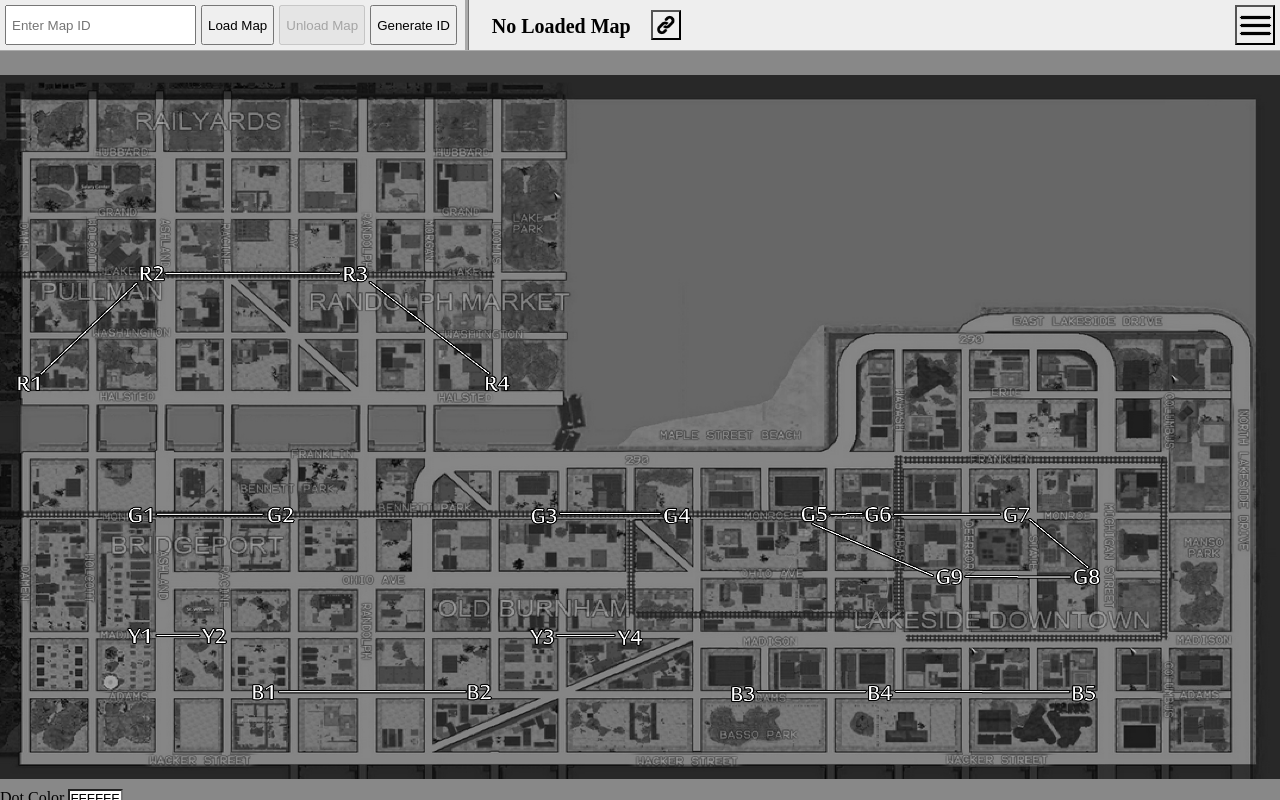
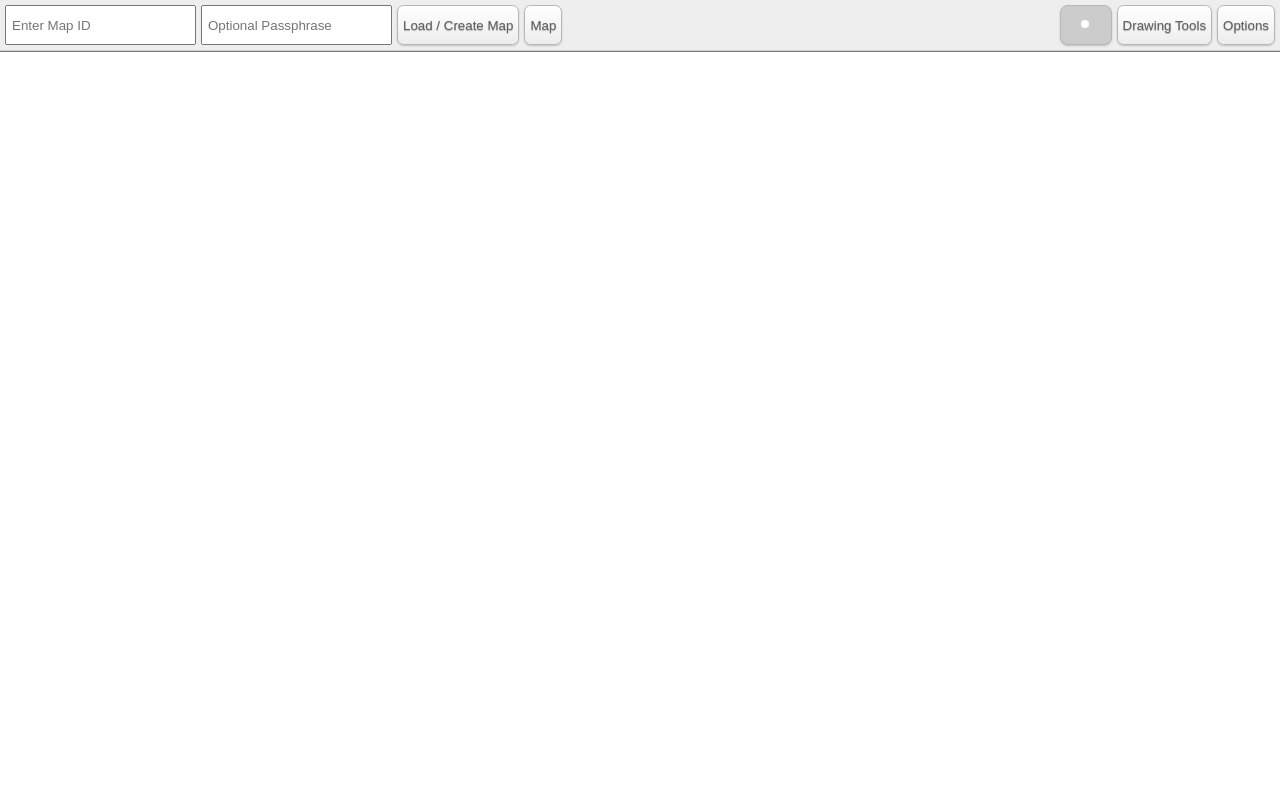
Before and after one commit to Alfwich/webmapper, a PHP site: page / in a window 1280 px wide. Run offline with PHP 8.4, Linux system fonts and the light colour scheme.

Commit message:
Large changes

```diff
--- a/web/css/global.css
+++ b/web/css/global.css
@@ -11,7 +11,20 @@
 
 body
 {
-    background-color: #888;
+}
+
+hr
+{
+    clear:both;
+
+    margin-top:5px;
+    margin-bottom:5px;
+    width: 100%;
+    height:1px;
+
+    background: #b7b7b7;
+    background-color: #b7b7b7;
+    border: 0px;
 }
 
 #application
@@ -21,6 +34,13 @@
     overflow: hidden;
     white-space: nowrap;
     position:absolute;
+    min-width: 1015px;
+}
+
+#application *
+{
+    overflow: visible;
+    white-space: normal;
 }
 
 /* Positioning for the main box */
@@ -40,37 +60,20 @@
     padding-bottom: 55%;
 }
 
-#top_bar, #visual_menu
+#top_bar
 {
     background-color: #EEE;
 }
 
-#visual_menu
+#options_menu input[type=range]
 {
-    position: absolute;
-    right: 0px;
-    top: 0px;
-    width: 50px;
-    height: 100%;
-    z-index: 2;
+    clear:both;
+    width:100%;
 }
 
-#visual_menu input[type="range"]
+#options_menu .light, #options_menu .dark, #options_menu .visible, #options_menu .invisible
 {
-    transform:rotate(90deg);
-    -ms-transform:rotate(90deg); /* IE 9 */
-    -webkit-transform:rotate(90deg); /* Safari and Chrome */
-
-    position: relative;
-    right: 24px;
-    top: 6px;
-    width: 100px;
-    height: 100px;
-
-}
-
-#visual_menu .light, #visual_menu .dark, #visual_menu .visible, #visual_menu .invisible, #visual_menu .fast, #visual_menu .slow
-{
+    float:right;
     width: 10px;
     height: 10px;
     border: 1px solid #000;
@@ -78,16 +81,22 @@
     background-color: #FFF;
 }
 
-#visual_menu .dark
+#options_menu .dark
 {
+    float:left;
     background-color: #000;
 }
 
-#visual_menu .visible
+#options_menu .visible
 {
     margin-top: 10px;
     border: 1px dashed #000;
     background-color:transparent;
+}
+
+#options_menu .invisible
+{
+    float:left;
 }
 
 .point_wrapper
@@ -101,10 +110,15 @@
 {
     width:8px;
     height:8px;
-    border-radius: 50%;
     position: relative;
     right:4px;
     bottom:4px;
+    background-color: #FFF;
+}
+
+.point_circle
+{
+    border-radius: 50%;
 }
 
 #color
@@ -129,13 +143,12 @@
     left:0px;
     width: 100%;
     height: 50px;
-    border-bottom: 1px solid #AAA;
+    border-bottom: 2px ridge #CECECE;
 }
 
 #top_bar .connect_box
 {
 }
-
 #top_bar input
 {
     float:left;
@@ -155,14 +168,11 @@
     font-size: 20px;
     float:left;
 }
-#top_bar #options_menu
+#top_bar input.right
 {
     float:right;
-    width: 40px;
     margin-right: 5px;
-    background-image:url('../image/options_button.png');
-    background-position: center center;
-    background-repeat:no-repeat;
+    margin-left: 0px;
 }
 
 .no_select
@@ -174,37 +184,157 @@
     -ms-user-select: none;
     user-select: none;
 }
-.vr_bar
-{
-    display: inline-block;
-    float: left;
-    width: 3px;
-    height: 100%;
-    background-color: #AAA;
-    margin-right: 8px;
-    margin-left: 8px;
-    border-right: 1px solid #757575;
-}
 
-#top_bar #map_link_button
-{
-    width:30px;
-    height:30px;
-    margin-top:10px;
-    margin-bottom:10px;
-    background-image:url('../image/link.png');
-    background-size: 100% 100%;
-
-}
-
-.url_popup
+.popup
 {
     position: absolute;
     z-index: 10;
-    padding:10px;
-    border-radius:5px;
-    border: 1px solid #000;
-    background-color: #FFF;
+}
+
+#drawing_tool
+{
+    position:relative;
+    overflow: hidden;
+    white-space: nowrap;
+}
+
+#top_bar #drawing_tool .point_wrapper
+{
+    left: 0px;
+    right: 0px;
+    top: 0px;
+    bottom: 0px;
+    margin: auto;
+}
+
+#top_bar #drawing_tool .point_wrapper .point
+{
+    right:0px;
+    bottom:0px;
+}
+
+#top_bar #drawing_tool
+{
+    margin: 5px 5px 5px 5px;
+
+    height: 38px;
+    width: 50px;
+    float: right;
+
+    border-radius: 2px;
+    background-color: #CCC;
+
+    text-align: center;
+    text-decoration: none;
+    text-shadow: 0 1px 1px rgba(0,0,0,.3);
+    -webkit-border-radius: .5em;
+    -moz-border-radius: .5em;
+    border-radius: .5em;
+    -webkit-box-shadow: 0 1px 2px rgba(0,0,0,.2);
+    -moz-box-shadow: 0 1px 2px rgba(0,0,0,.2);
+    box-shadow: 0 1px 2px rgba(0,0,0,.2);
+    border: solid 1px #b7b7b7;
+}
+
+#top_bar input[type=button]
+{
+    color: #606060;
+    border: solid 1px #b7b7b7;
+    background: #fff;
+    background: -webkit-gradient(linear, left top, left bottom, from(#fff), to(#ededed));
+    background: -moz-linear-gradient(top, #fff, #ededed);
+    filter: progid:DXImageTransform.Microsoft.gradient(startColorstr='#ffffff', endColorstr='#ededed');
+    zoom: 1;
+    vertical-align: baseline;
+    outline: none;
+    cursor: pointer;
+    text-align: center;
+    text-decoration: none;
+    text-shadow: 0 1px 1px rgba(0,0,0,.3);
+    -webkit-border-radius: .5em;
+    -moz-border-radius: .5em;
+    border-radius: .5em;
+    -webkit-box-shadow: 0 1px 2px rgba(0,0,0,.2);
+    -moz-box-shadow: 0 1px 2px rgba(0,0,0,.2);
+    box-shadow: 0 1px 2px rgba(0,0,0,.2);
+}
+
+#top_bar input[type=button]:hover
+{
+    background: #ededed;
+    background: -webkit-gradient(linear, left top, left bottom, from(#fff), to(#dcdcdc));
+    background: -moz-linear-gradient(top, #fff, #dcdcdc);
+    filter: progid:DXImageTransform.Microsoft.gradient(startColorstr='#ffffff', endColorstr='#dcdcdc');
+}
+
+#top_bar input[type=button]:disabled
+{
+    color: #A2A2A2;
+    border: solid 1px #555;
+    background: #6e6e6e;
+    background: -webkit-gradient(linear, left top, left bottom, from(#888), to(#575757));
+    background: -moz-linear-gradient(top, #888, #575757);
+    filter: progid:DXImageTransform.Microsoft.gradient(startColorstr='#888888', endColorstr='#575757');
+}
+
+ .popup, #drawing_tools, #options_menu, #map_menu
+{
+    padding:5px;
+
+    color: #000;
+    background-color: #EEE;
+
+    text-align: center;
+    text-decoration: none;
+    text-shadow: 0 1px 1px rgba(0,0,0,.3);
+    -webkit-border-radius: .5em;
+    -moz-border-radius: .5em;
+    border-radius: .5em;
+    -webkit-box-shadow: 0 1px 2px rgba(0,0,0,.2);
+    -moz-box-shadow: 0 1px 2px rgba(0,0,0,.2);
+    box-shadow: 0 1px 2px rgba(0,0,0,.2);
+    border: solid 1px #b7b7b7;
+}
+
+#drawing_tools, #options_menu, #map_menu
+{
+    position:absolute;
+    z-index: 5;
+    top: 50px;
+}
+
+#drawing_tools
+{
+    right: 68px;
+}
+
+#options_menu
+{
+    right: 5px;
+}
+
+#map_menu
+{
+    left: 464px;
+}
+
+#top_bar #map_menu input[type=button]
+{
+    float: none;
+    display: block;
+    width: 100%;
+    margin: 5px;
+}
+
+#options_menu input, #map_menu input[type=button]
+{
+    position: relative;
+    right: 5px;
+}
+
+#point_color
+{
+    width: 70px;
 }
 
 
@@ -222,4 +352,10 @@
 
 
 
+
+
+
+
+
+
 /* EOF */
--- a/web/index.php
+++ b/web/index.php
@@ -34,6 +34,7 @@
     // Database abstraction
     include_once 'php/db.php';
 
+    /*
     // Whitelist array
     $whiteList = array(
         '71.202.94.245',
@@ -46,6 +47,7 @@
         header('Location: http://arthurwut.com');
         return;
     }
+    */
 
     // AJAX handler
     if( ( $result = include_once 'php/ajax.php' ) != null )
@@ -63,41 +65,56 @@
     <script type="text/javascript" src="js/global.js"></script>
     <script type="text/javascript" src="js/jscolor/jscolor.js"></script>
     <script type="text/javascript" src="js/webtoolkit.md5.js"></script>
-    <script type="text/javascript">var id = "<?php echo md5(time()); ?>";</script>
+    <script type="text/javascript">
+        var id = "<?php echo substr( md5(time()), 0, 10 ); ?>";
+        var CLIENT_IP="<?php echo $_SERVER['REMOTE_ADDR']; ?>";
+    </script>
 </head>
 <body>
     <div id="application">
-        <!--
-        <div id="visual_menu">
-            <div class="dark"></div>
-            <input type="range" id="background_range" name="background_color" min="0" max="255" value="255">
-            <div class="light"></div>
-
-            <div class="visible"></div>
-            <input type="range" id="map_range" name="map_opacity" min="0" max="100" value="100">
-            <div class="invisible"></div>
-
-        </div>
-        -->
         <div id="top_bar">
             <input type="text" spellcheck="false" placeholder="Enter Map ID" id="map_id" value="<?php echo isset($_GET['m'])?$_GET['m']:''; ?>" />
-            <input type="button" id="map_load_button" value="Load Map" />
-            <input disabled type="button" id="map_unload_button" value="Unload Map" />
-            <input type="button" id="map_generate_button" value="Generate ID" />
-            <div class="vr_bar"></div>
-            <div id="map_label"></div>
-            <input type="button" id="map_link_button" value=" " />
-
-            <input type="button" id="options_menu" value=" " />
+            <input type="text" spellcheck="false" placeholder="Optional Passphrase" id="map_passphrase" value="<?php echo isset($_GET['p'])?$_GET['p']:''; ?>" />
+            <input type="button" id="map_load_button" value="Load / Create Map" />
+            <input type="button" id="map_maps" value="Map" />
+            <div id="map_menu">
+                <input type="button" id="map_generate_button" value="Generate Random ID" />
+                <input disabled type="button" id="map_unload_button" value="Unload Current Map" />
+                <input disabled type="button" id="map_link_button" value="Get Sharable Link" />
+            </div>
+            <input type="button" id="map_options" class="right" value="Options" />
+            <div id="options_menu">
+                <h4>Display Settings</h4>
+                <div class="dark"></div>
+                <div class="light"></div>
+                <input type="range" id="background_range" name="background_color" min="0" max="255" value="255">
+                <hr>
+                <h4>Map Settings</h4>
+                <div class="visible"></div>
+                <div class="invisible"></div>
+                <input type="range" id="map_range" name="map_opacity" min="0" max="100" value="100">
+            </div>
+            <div id="drawing_tools">
+                <h4>Color</h4>
+                <input type="text" id="point_color" name="color" class="color" value="" />
+                <BR/>
+                <h4>Type</h4>
+                <select id="point_type">
+                    <option value="0">Circle</option>
+                    <option value="1">Square</option>
+                </select>
+            </div>
+            <input type="button" id="map_tools" class="right" value="Drawing Tools" />
+            <div id="drawing_tool">
+                <div class="point_wrapper">
+                    <div id="example_point" class="point point_circle" >
+                    </div>
+                </div>
+            </div>
+            <input type="button" id="map_admin" class="right" value="Admin" />
         </div>
         <div id="map" class="no_select">
-
-            <div class="map_image">
-            </div>
-            <div id="color">
-                Dot Color <input type="text" name="color" class="color" value="" />
-                <!-- <input type="button" id="clear_dots_button" name="clear_dots" value="Clear My Dots" /> -->
-            </div>
+            <div class="map_image"></div>
         </div>
     </div>
 </body>
--- a/web/php/ajax.php
+++ b/web/php/ajax.php
@@ -6,41 +6,88 @@
         DB_Connect();
         switch( $_POST['ajax_request'] )
         {
-            case 'save_dot':
+            case 'save_point':
                 $x = Get( 'x' );
                 $y = Get( 'y' );
                 $user_id = Get( 'user_id' );
                 $map = Get( 'map' );
                 $color = Get( 'color' );
+                $tool = Get( 'tool', false, 0 );
 
+                $code = 0;
+                $message = '';
                 $id = DB_GetSingleArray( DB_Query( "SELECT id from map where map_key='{$map}' LIMIT 1" ) );
 
                 // Create the map if needed
                 if( count( $id ) <= 0 )
                 {
-                    DB_Query( "INSERT INTO map (map_key) VALUES('{$map}')" );
-                    $id = DB_GetInsertID();
+                    $message = 'Could not find the map in the database';
                 }
                 else
                 {
                     $id = $id[0];
+
+                    // Insert the point
+                    DB_Query( "INSERT INTO point (x,y,user_id,color,tool,map_id) VALUES ({$x}, {$y}, '{$user_id}', '{$color}', {$tool}, {$id} )" );
+
+                    $code = 1;
+                    $message = '';
                 }
 
-                // Insert the dot
-                DB_Query( "INSERT INTO dot (x,y,user_id,color,map_id) VALUES ({$x}, {$y}, '{$user_id}', '{$color}', {$id} )" );
-
-                $output = array( 'x' => $x, 'y' => $y, 'code' => 1 );
+                $output = array( 'x' => $x, 'y' => $y, 'code' => $code, 'message' => $message );
             break;
 
-           case 'get_dots':
+            case 'load_map':
+                $ip = Get( 'ip' );
+                $map = Get( 'map' );
+                $map_passphrase = Get( 'passphrase', false, '' );
+
+                $code = 0;
+                $admin = false;
+                $map_md5 = md5( $map_passphrase );
+                $map_row = DB_GetArray( DB_Query( "SELECT * from map where map_key='{$map}' LIMIT 1" ), true );
+
+                // Create the map if needed and give the client admin privileges
+                if( count( $map_row ) <= 0 )
+                {
+                    DB_Query( "INSERT INTO map (map_key, originator_ip, passphrase) VALUES('{$map}', '{$ip}', '{$map_md5}')" );
+                    $admin = true;
+                    $code = 1;
+                }
+                else
+                {
+                    $map_row = $map_row[0];
+
+                    // If the ip associated with the map is the originator ip then allow admin privileges
+                    if( $map_row['originator_ip'] == $ip )
+                    {
+                        $admin = true;
+                    }
+
+                    // Match the given passphrase against the one in the database
+                    if( $map_md5 != $map_row['passphrase'] )
+                    {
+                        $code = 0;
+                        $admin = false;
+                    }
+                    else
+                    {
+                        $code = 1;
+                    }
+                }
+
+                $output = array( 'code' => $code, 'map_key' => $map, 'passphrase' => $map_passphrase, 'admin' => $admin );
+            break;
+
+           case 'get_points':
                 $time = Get( 'time' );
                 $map = Get( 'map' );
-                $output = array( 'dots' => DB_GetArray( DB_Query( "SELECT * FROM dot, map WHERE UNIX_TIMESTAMP(dot.added) > {$time} AND dot.map_id = map.id AND map.map_key='{$map}'" ), true ), 'code' => 1, 'time' => time() );
+                $output = array( 'map' => $map, 'points' => DB_GetArray( DB_Query( "SELECT point.x, point.y, point.color, point.user_id, point.tool FROM point, map WHERE UNIX_TIMESTAMP(point.added) > {$time} AND point.map_id = map.id AND map.map_key='{$map}'" ), true ), 'code' => 1, 'time' => time() );
             break;
 
-            case 'clean_dots':
+            case 'clean_points':
                 $user_id = Get( 'user_id' );
-                $q = DB_Query( "DELETE FROM dot WHERE user_id='{$user_id}'" );
+                $q = DB_Query( "DELETE FROM point WHERE user_id='{$user_id}'" );
                 $output = array( 'code' => 1 );
 
         }
--- a/web/php/db.php
+++ b/web/php/db.php
@@ -116,14 +116,6 @@
     return mysql_insert_id();
 }
 
-
-
-
-
-
-
-
-
 // Returns the associated file in the post array or ends execution if the variable is required and not present
 // Precondition: Assumes a DB link
 //	$postVariable: The post variable to retrieve
@@ -135,13 +127,13 @@
 	{
 		if( $required )
 		{
-			exit( ERROR_VARIABLE_NOT_FOUND . ": {$postVariable}" );
+			exit( "ERROR_VARIABLE_NOT_FOUND" . ": {$postVariable}" );
 		}
 
 		return $default;
 	}
 
-	return str_replace( ';', '', $_POST[$postVariable]||!$required)?mysql_real_escape_string($_POST[$postVariable]):exit( ERROR_VARIABLE_NOT_FOUND . ": {$postVariable}" );
+	return str_replace( ';', '', $_POST[$postVariable]||!$required)?mysql_real_escape_string($_POST[$postVariable]):exit( "ERROR_VARIABLE_NOT_FOUND" . ": {$postVariable}" );
 
 }
 
```
Also changed, not shown: web/js/global.js (+281 -51 lines).
